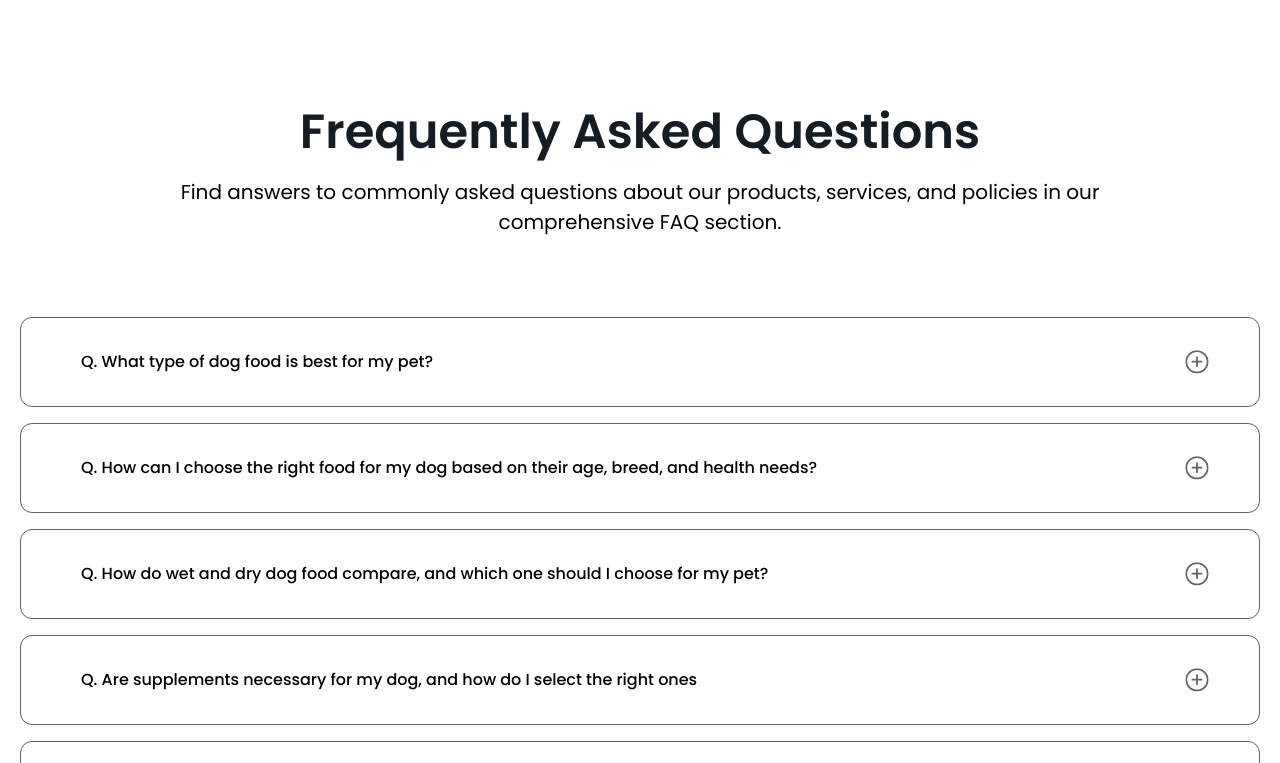
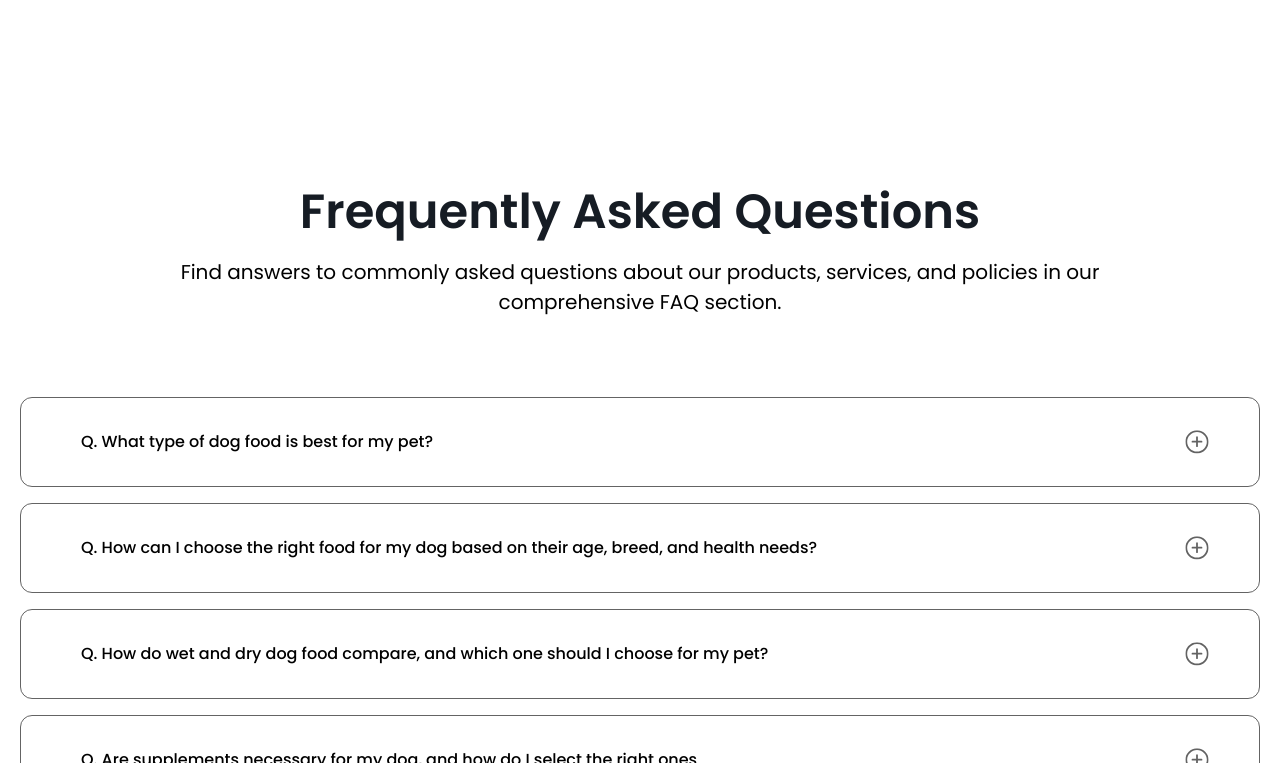
Before and after one commit to Farok-Hossain/pet-fresh-kitchen, a React (Vite) app: page / in a window 1280 px wide. Shown: the part 5957-6720 px from the top of the page. Built offline with nearby package versions, Linux system fonts and the light colour scheme.

Commit message:
FawArea bug fixed

```diff
--- a/src/components/home/FaqArea.jsx
+++ b/src/components/home/FaqArea.jsx
@@ -40,7 +40,7 @@ const FaqArea = () => {
 
     ]
   return (
-    <div className="container mt-9">
+    <div className="container mt-9 xl:pt-[80px] xlg:pt-12 lg:pt-10 pt-5">
       <div>
         <div className="text-center xl:mb-20 mb-5">
           <h3 className="text-textGray xl:text-5xl lg:text-2xl md:text-xl sm:text-xl xs:text-xl lg:leading-9 text-lg xl:font-semibold font-medium xl:leading-[70px] mb-[10px]">
```
